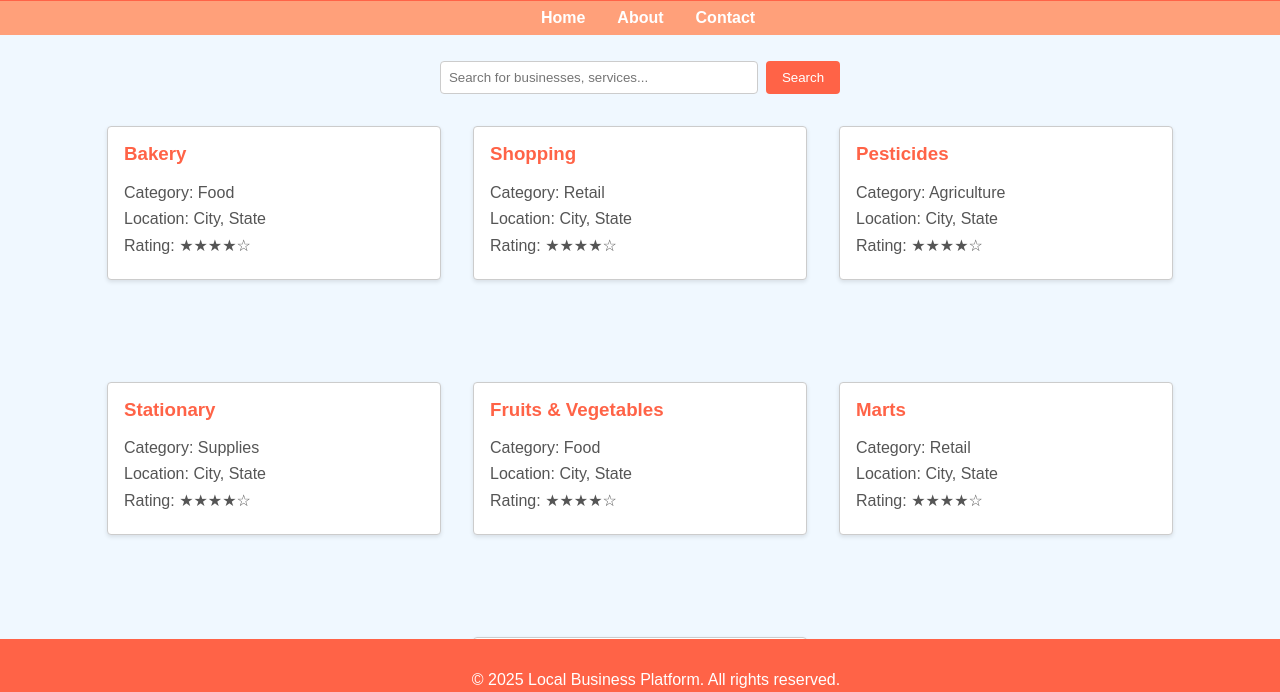
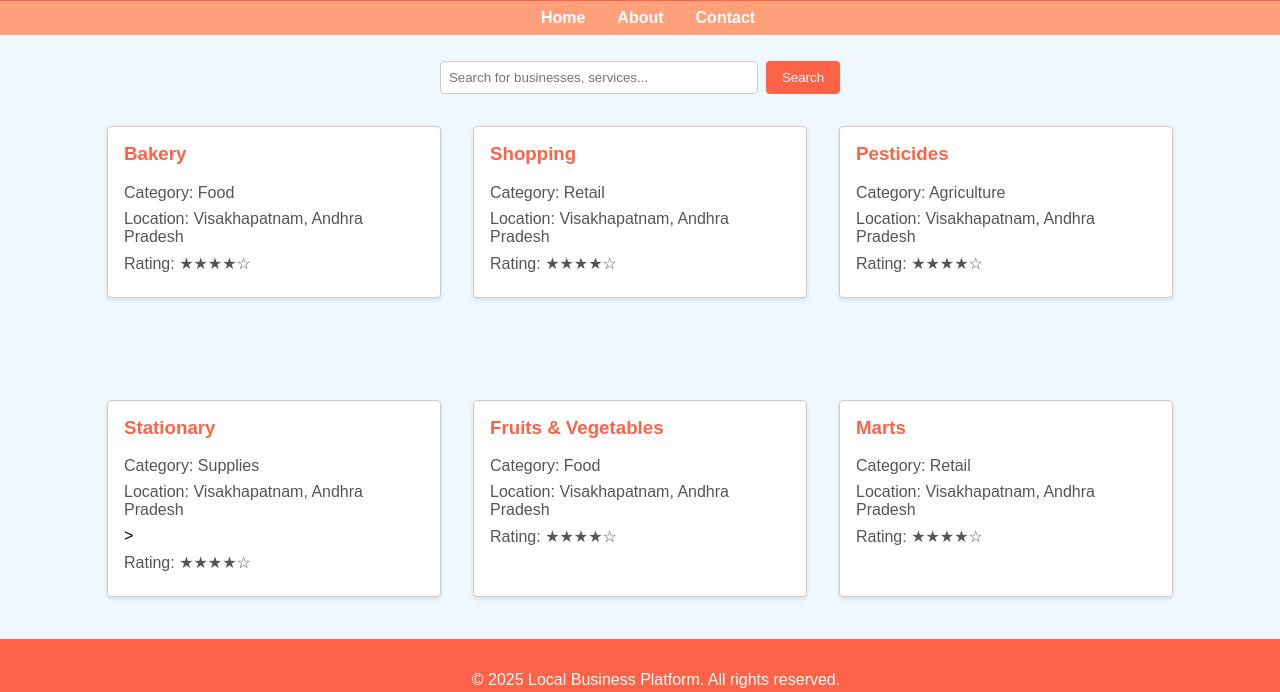
Before and after one commit to naga412/Local-Bussiness-Services, a plain HTML site: page index.html in a window 1280 px wide. Shown: the part 79-771 px from the top of the page. Drawn offline with Linux system fonts and the light colour scheme.

Commit message:
Update index.html

```diff
--- a/index.html
+++ b/index.html
@@ -178,43 +178,43 @@
             <a href="https://www.zomato.com/vijayawada/bangalore-iyangar-bakery-cafe-tadepalli" class="business-card">
                 <h3>Bakery</h3>
                 <p>Category: Food</p>
-                <p>Location: City, State</p>
+                <p>Location: Visakhapatnam, Andhra Pradesh</p>
                 <p>Rating: ★★★★☆</p>
             </a>
             <a href="https://www.cmrshoppingmall.in/" class="business-card">
                 <h3>Shopping</h3>
                 <p>Category: Retail</p>
-                <p>Location: City, State</p>
+                <p>Location: Visakhapatnam, Andhra Pradesh</p>
                 <p>Rating: ★★★★☆</p>
             </a>
             <a href="https://www.napanta.com/pesticide-dealer/andhra-pradesh/visakhapatanam/visakhapatnam-rural" class="business-card">
                 <h3>Pesticides</h3>
                 <p>Category: Agriculture</p>
-                <p>Location: City, State</p>
+                <p>Location: Visakhapatnam, Andhra Pradesh</p>
                 <p>Rating: ★★★★☆</p>
             </a>
             <a href="https://www.bigbasket.com/pc/cleaning-household/stationery/" class="business-card">
                 <h3>Stationary</h3>
                 <p>Category: Supplies</p>
-                <p>Location: City, State</p>
+                <p>Location: Visakhapatnam, Andhra Pradesh</p>>
                 <p>Rating: ★★★★☆</p>
             </a>
             <a href="https://vizaggrocers.com/en/" class="business-card">
                 <h3>Fruits & Vegetables</h3>
                 <p>Category: Food</p>
-                <p>Location: City, State</p>
+                <p>Location: Visakhapatnam, Andhra Pradesh</p>
                 <p>Rating: ★★★★☆</p>
             </a>
             <a href="https://vizagshop.com/food/groceries-and-staples/" class="business-card">
                 <h3>Marts</h3>
                 <p>Category: Retail</p>
-                <p>Location: City, State</p>
+                <p>Location: Visakhapatnam, Andhra Pradesh</p>
                 <p>Rating: ★★★★☆</p>
             </a>
             <a href="https://www.oyegifts.com/gifts/vizag?srsltid=AfmBOopj2FdaNfiu9hunzkSat9W8Fpf0yyabAhb4m30KUqkAutZFoR3i" class="business-card">
                 <h3>Handmade Services</h3>
                 <p>Category: Crafts</p>
-                <p>Location: City, State</p>
+                <p>Location: Visakhapatnam, Andhra Pradesh</p>
                 <p>Rating: ★★★★☆</p>
             </a>
         </div>
```
